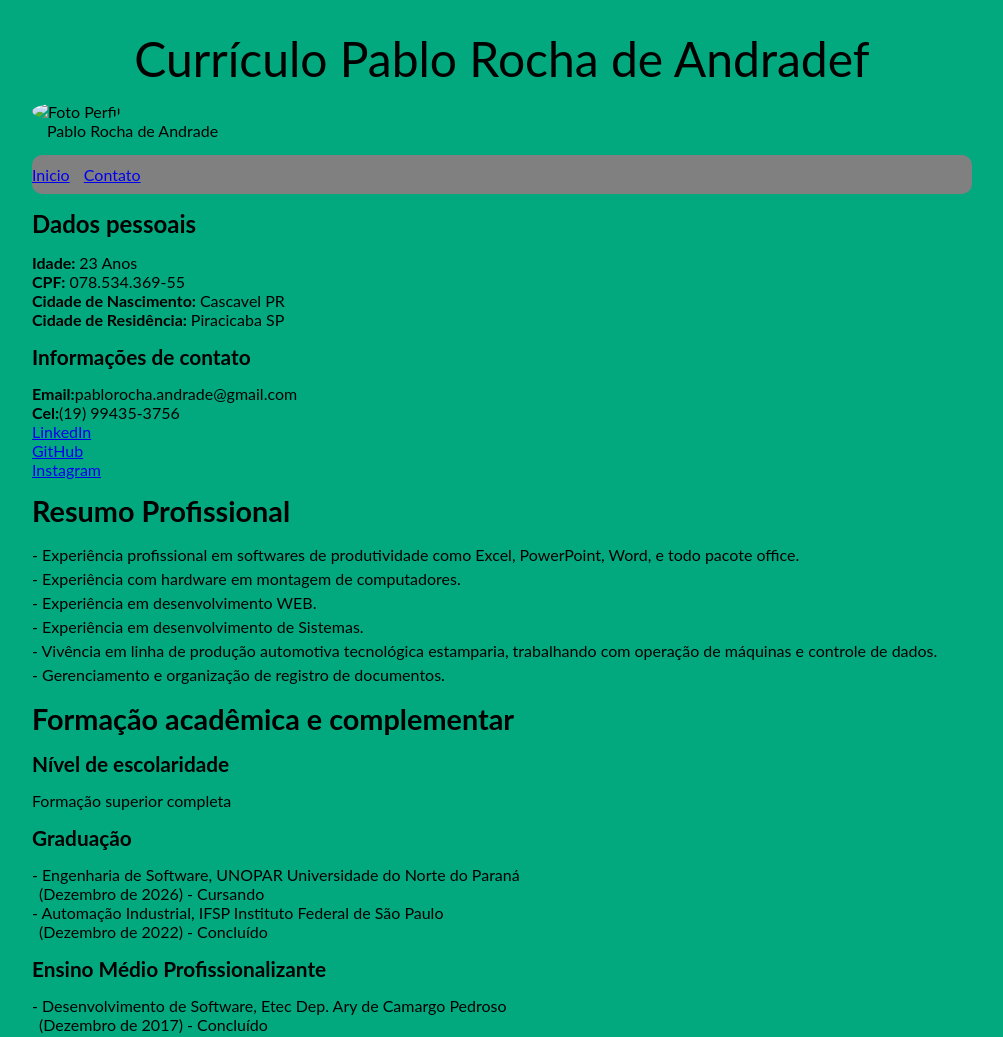
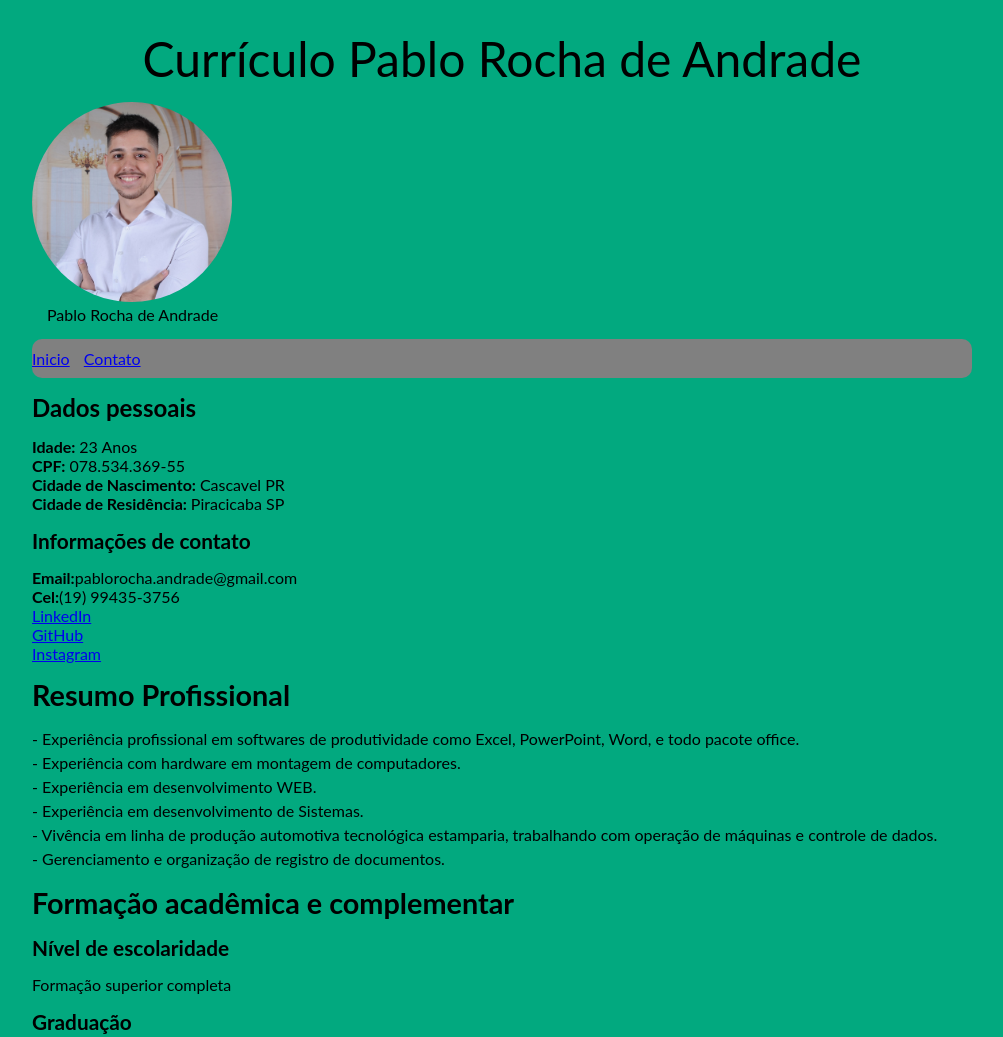
Before and after one commit to PabletsStep/CurriculoHtml, a plain HTML site: page index.html in a window 1280 px wide. Shown: the top 1037 px of the page, without its empty margins (138-1141 px from the left). Drawn offline with Linux system fonts and the light colour scheme.

Commit message:
atualizando o nome do arquivo principal

```diff
--- a/index.html
+++ b/index.html
@@ -11,11 +11,11 @@
             <h1>
                 Currículo
                 <span>
-                    Pablo Rocha de Andradef
+                    Pablo Rocha de Andrade
                 </span>
             </h1>
             <figure class="foto-perfil">
-                <img src="img.jpg" alt="Foto Perfil">
+                <img src="resources/img.jpg" alt="Foto Perfil">
                 <figcaption>Pablo Rocha de Andrade</figcaption>
             </figure>
             <nav class="navegacao-principal">
```
